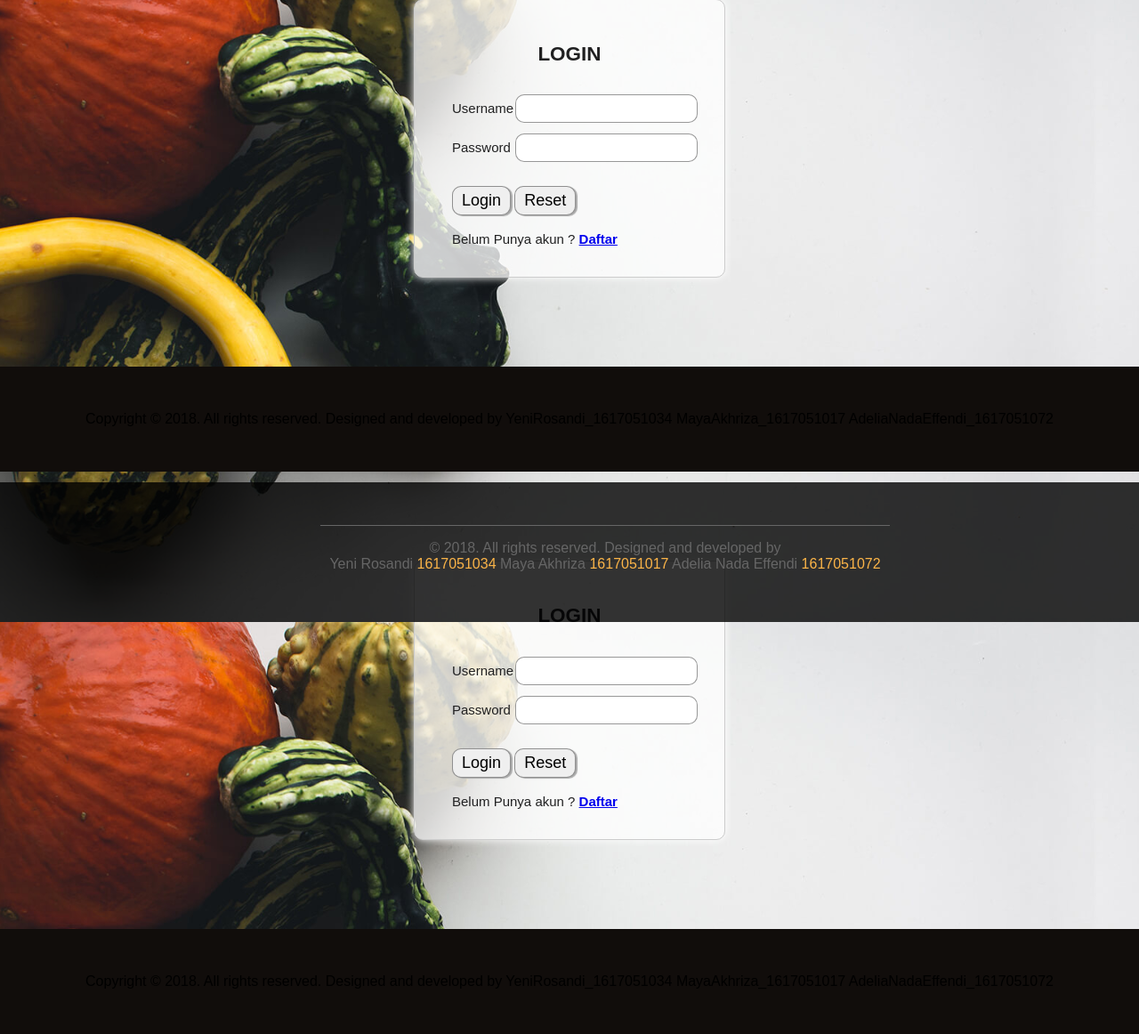
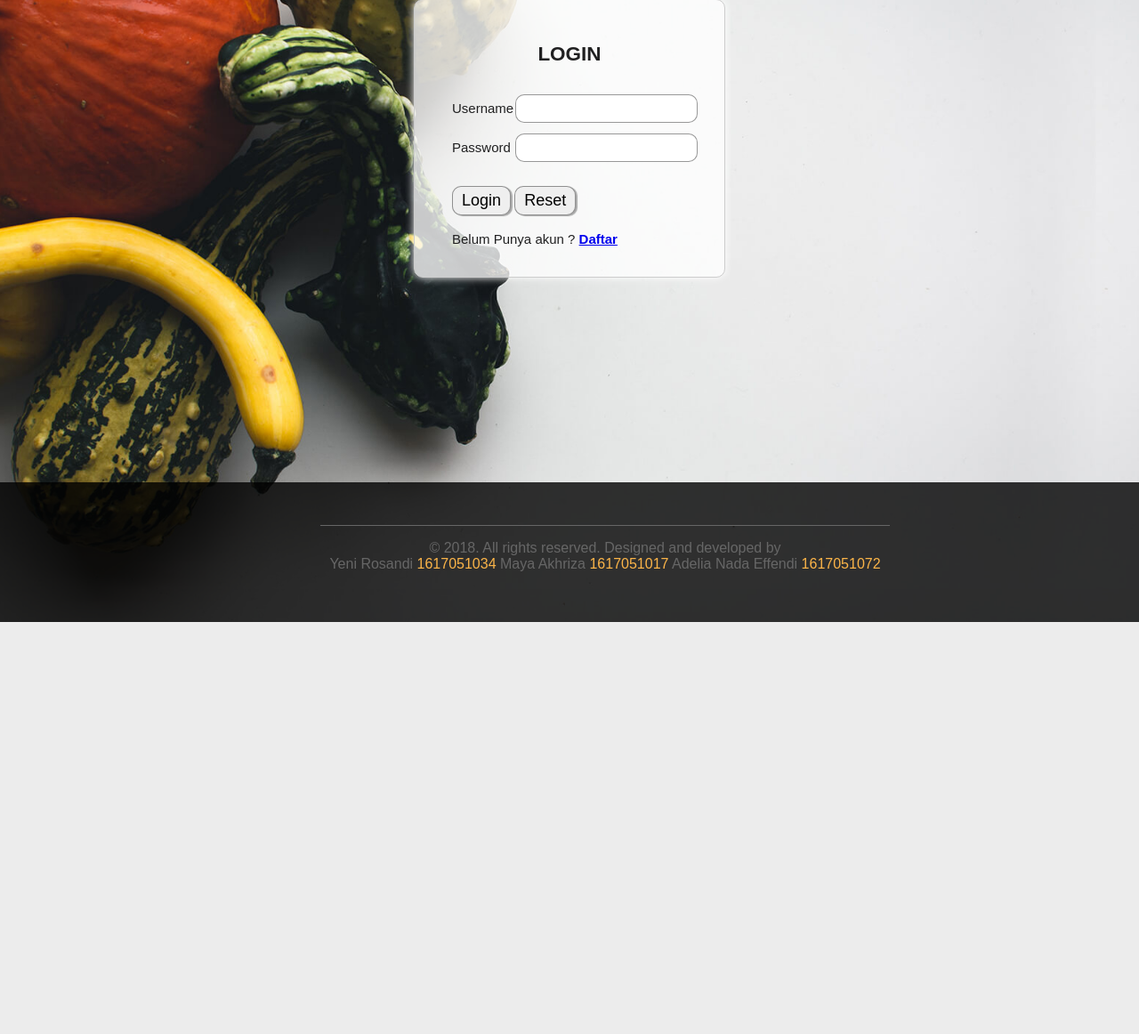
Before and after one commit to mayaakhriza/TugasUapWeb, a PHP site: page /login.php in a window 1280 px wide; the page is wider, and only the part inside the window is pictured. Shown: the part 101-1263 px from the top of that part at 89% size. After the commit the page ends 800 px from the top of that part, so only its background shows below. Run offline with PHP 8.4, Linux system fonts and the light colour scheme.

Commit message:
Update login.php
Tadi ada 2x form login, jadi diapus salah satunya.

```diff
--- a/login.php
+++ b/login.php
@@ -56,71 +56,8 @@
         </table>
       </form>
     </center>
-    <div class="footer"; style="color:black"> <center> Copyright &copy; 2018. All rights reserved. Designed and developed by YeniRosandi_1617051034 MayaAkhriza_1617051017 AdeliaNadaEffendi_1617051072</center></div>
   </div>
-	<!DOCTYPE html>
-<html>
-	<head>
-	<meta charset="utf-8">
-	<title>Login</title>
-	<link href="style/style.css" rel="stylesheet" type="text/css" media="screen"/>
-	</head>
-<body>
-	<?php
-		include "header.php";
-		require('koneksi.php');
-		session_start();
-		// Jika formulir ter-submit, masukkan data ke dalam basis data.
-		if (isset($_POST['username'])){
-
-			$username = stripslashes($_REQUEST['username']);
-			$username = mysqli_real_escape_string($koneksi,$username);
-			$password = stripslashes($_REQUEST['password']);
-			$password = mysqli_real_escape_string($koneksi,$password);
-
-		//Memeriksa apakah user sudah ada dalam basis data atau belum
-			$query = "SELECT * FROM `users` WHERE username='$username' and password='".md5($password)."'";
-			$result = mysqli_query($koneksi,$query) or die(mysqli_error());
-			$rows = mysqli_num_rows($result);
-			if($rows==1){
-				$_SESSION['username'] = $username;
-				header("Location: dashboard_admin.php"); // pindah ke halaman index.php
-				}else{
-					echo "<h1><center> <br><br><br> Password Salah!</h1>";
-					echo "<center><br><a href='login.php'>Back</a>";
-					}
-		}else{
-			?>
-
-					<div class="form">
-						<form action="" method="post" name="login">
-						<table align="center">
-          <tr id="header">
-            <td colspan="2"><h2>LOGIN</h2></td>
-          </tr>
-          <tr>
-            <td>Username</td>
-            <td><input name="username" type="text" /></td>
-          </tr>
-          <tr>
-            <td>Password</td>
-            <td><input name="password" type="password" /></td>
-          </tr>
-          <tr>
-            <td colspan="2" align="right"><input type="submit" value="Login" /> <input type="reset" value="Reset" /></td>
-          </tr>
-          <tr>
-            <td colspan="2" align="center">Belum Punya akun ? <a href="daftar.php"><b>Daftar</b></a></td>
-          </tr>
-        </table>
-      </form>
-    </center>
-    <div class="footer"; style="color:black"> <center> Copyright &copy; 2018. All rights reserved. Designed and developed by YeniRosandi_1617051034 MayaAkhriza_1617051017 AdeliaNadaEffendi_1617051072</center></div>
-  </div>
-				<?php } ?>
-</body>
-</html>
-				<?php } ?>
+	<?php } ?>
 </body>
 <?php include "footer.php"?>
 </html>
```
